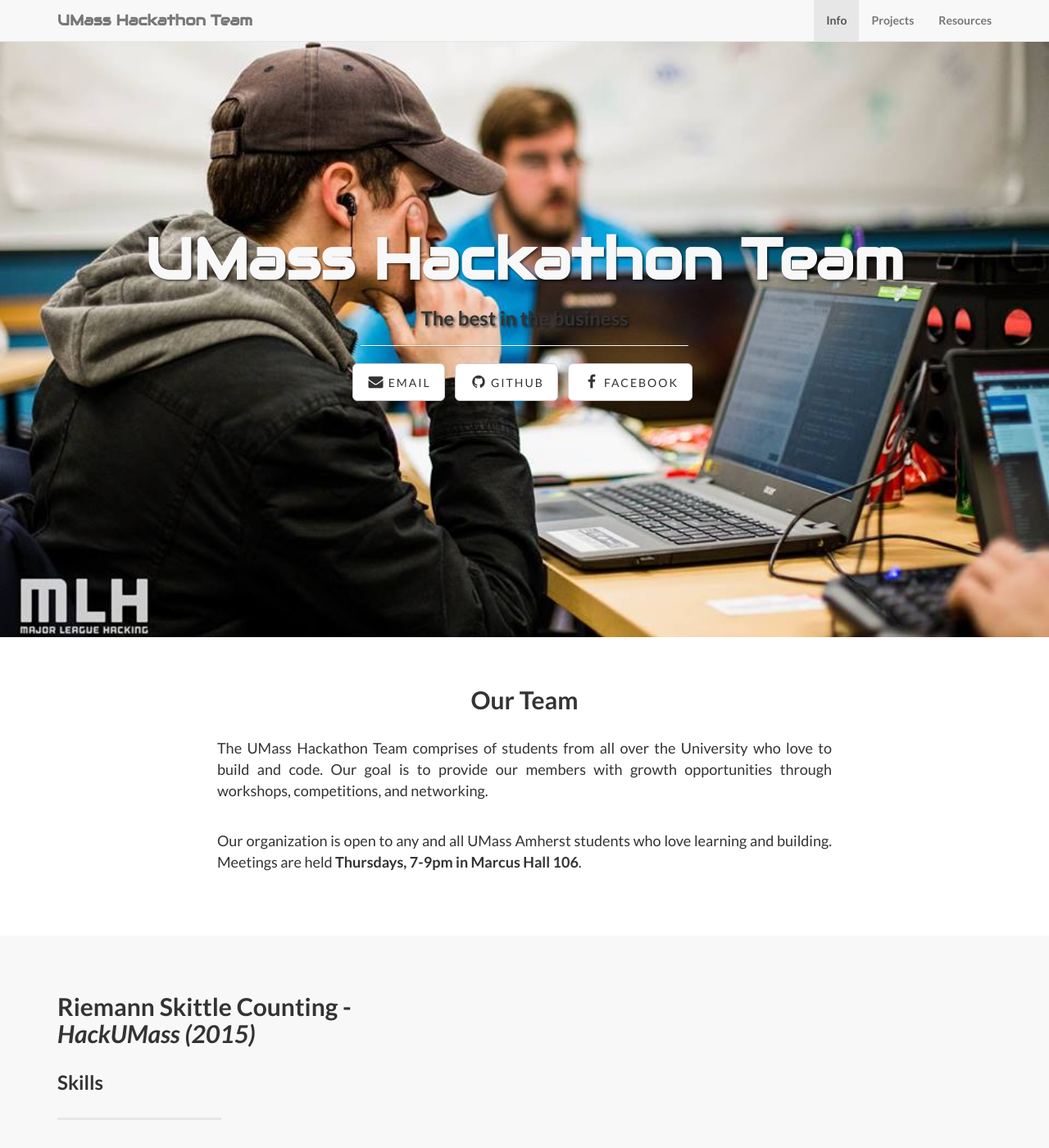
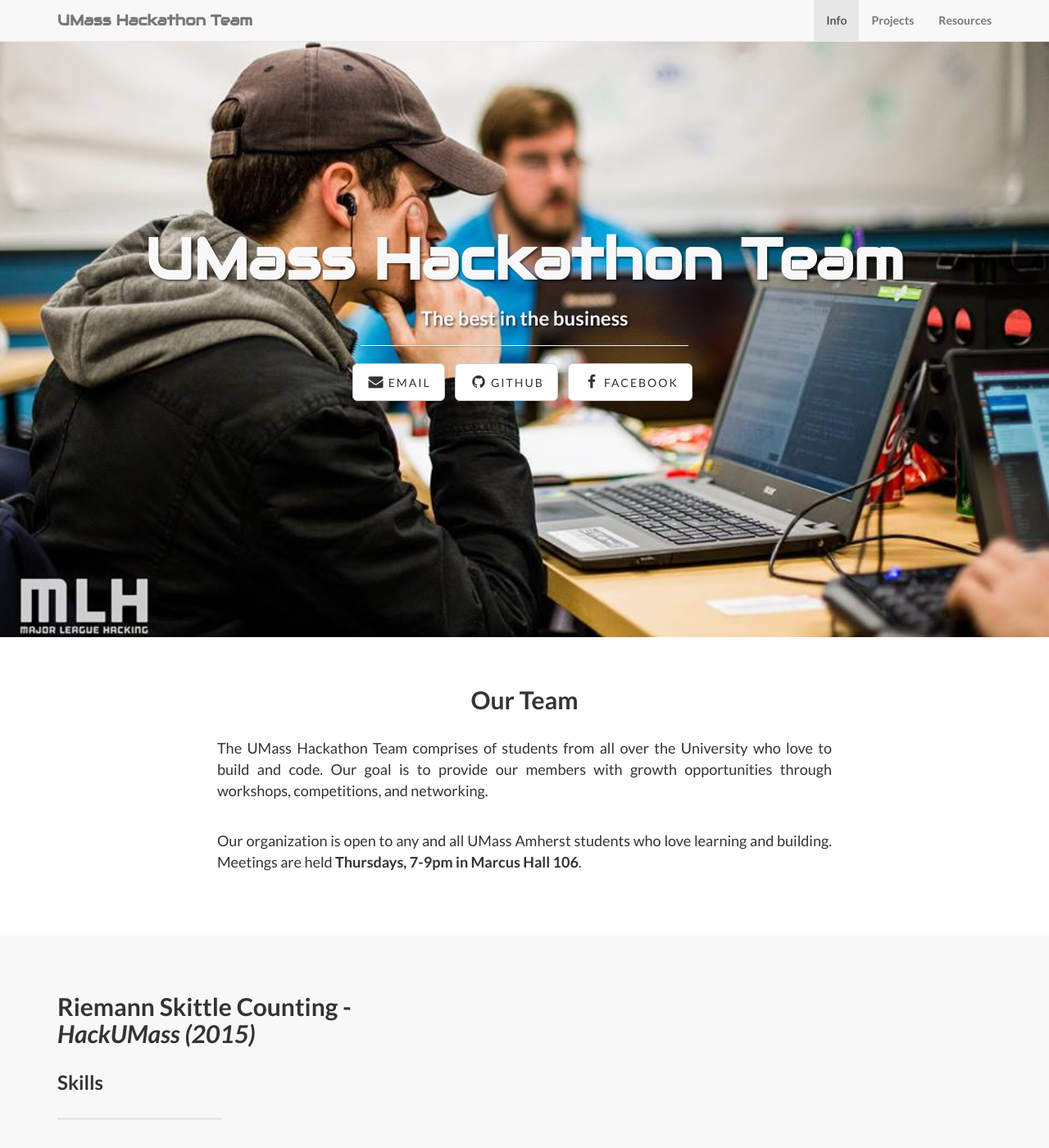
Before and after one commit to UMassHackathonTeam/UMassHackathonTeam.github.io, a Jekyll site: the page built from index.html, in a window 1280 px wide and 1400 px high. Shown: the whole window at 82% size. Built offline with Jekyll 4.4.1, drawn with Linux system fonts in a browser that asks for light colours.

Commit message:
Update contact.html

```diff
--- a/_includes/contact.html
+++ b/_includes/contact.html
@@ -4,7 +4,7 @@
 
 			<div class="row">
 				<div class="col-lg-6">
-					<h2>Interested in joining or contacting UHT?</h2>
+					<h2 class=light-text>Interested in joining or contacting UHT?</h2>
 				</div>
 				<div class="col-lg-6">
 					<ul class="list-inline banner-social-buttons">
--- a/css/custom.css
+++ b/css/custom.css
@@ -8,6 +8,6 @@
 	background-color: #333;
 }
 
-.dark-banner h1,h2,h3,h4,h5,h6,p,li{
-	color:#333;
+.light-text{
+	color:#ccc;
 }
```
